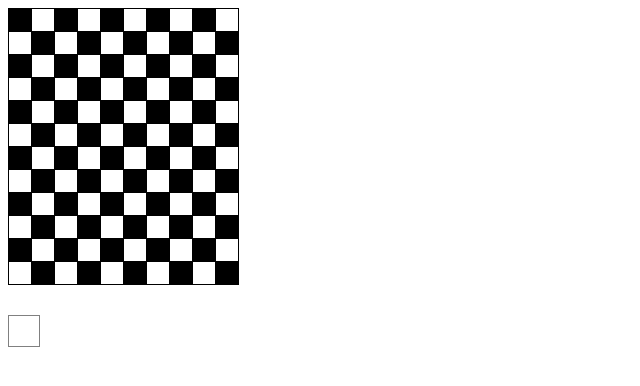
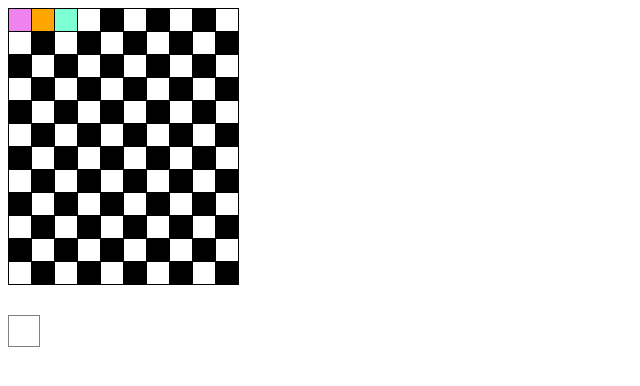
Before and after one commit to AndriyMorozov/js-demo-01, a plain HTML site: page index.html in a window 1280 px wide. Shown: the whole page, without its empty margins (0-640 px from the left). Drawn offline with Linux system fonts and the light colour scheme.

Commit message:
add nth-child styles for tr and td

```diff
--- a/style.css
+++ b/style.css
@@ -24,3 +24,12 @@ table.chess tr:nth-child(2n+1) td:nth-child(2n+1) {
     border:1px solid gray;
     margin: 30px 0 0 0;
 }
+tr:nth-child(1) td:nth-child(1) {
+    background-color: violet !important;
+}
+tr:nth-child(1) td:nth-child(2) {
+    background-color: orange !important;
+}
+tr:nth-child(1) td:nth-child(3) {
+    background-color: aquamarine !important;
+}
```
